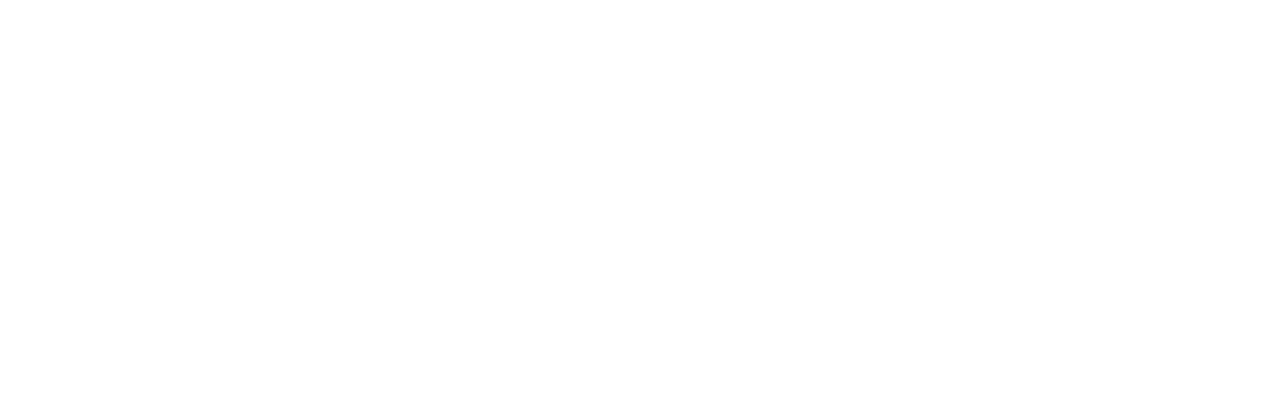
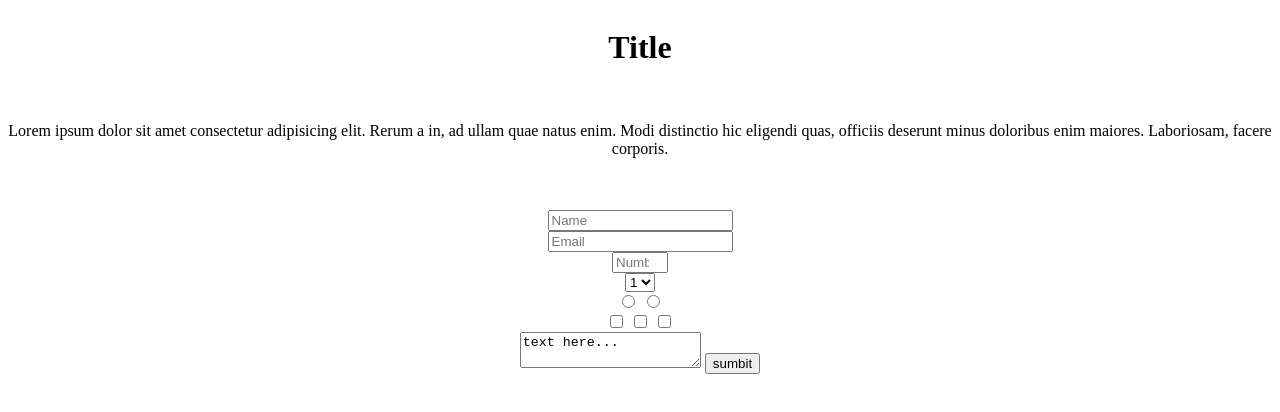
Before and after one commit to Fenrique1995/Survey-Form, a plain HTML site: page Index.html in a window 1280 px wide. Drawn offline with Linux system fonts and the light colour scheme.

Commit message:
consignas basicas para cumplir con la prueba de freecode

```diff
--- a/Index.html
+++ b/Index.html
@@ -6,8 +6,39 @@
     <link rel="StyleSheet" href="style.css" type="text/css" media="screen">
 </head>
 <body>
-
-
+   <h1 id="title">Title</h1>
+   <br>
+   <p id="description">Lorem ipsum dolor sit amet consectetur adipisicing elit. Rerum a in, ad ullam quae natus enim. Modi distinctio hic eligendi quas, officiis deserunt minus doloribus enim maiores. Laboriosam, facere corporis.</p>
+   <br>
+   <form id="survey-form">
+        <br>
+        <label id="name-label">
+        <input id="name" type="text"  placeholder="Name" required>
+        </label>
+        <br>
+        <label id="email-label">
+        <input id="email" type="email"  placeholder="Email" required>
+        </label>
+        <br>
+        <label id="number-label">
+        <input id="number" type="number" min="1" max="10" placeholder="Number">
+        </label>
+        <br>
+        <select id="dropdown" type="dropdown">
+           <option>1</option>
+           <option>2</option>
+       </select>
+       <br>
+        <input type="radio" name="attribute" value="attribute">
+        <input type="radio" name="attribute" value="attribute">
+        <br>
+        <input type="checkbox" value="attribute">
+        <input type="checkbox" value="attribute">
+        <input type="checkbox" value="attribute">
+        <br>
+        <textarea>text here...</textarea>
+        <button id="submit">sumbit</button>
+   </form>
     <script src="https://cdn.freecodecamp.org/testable-projects-fcc/v1/bundle.js"></script>
 </body>
 </html>
--- a/style.css
+++ b/style.css
@@ -0,0 +1,4 @@
+body{
+    display:grid;
+    text-align: center;
+}
```
